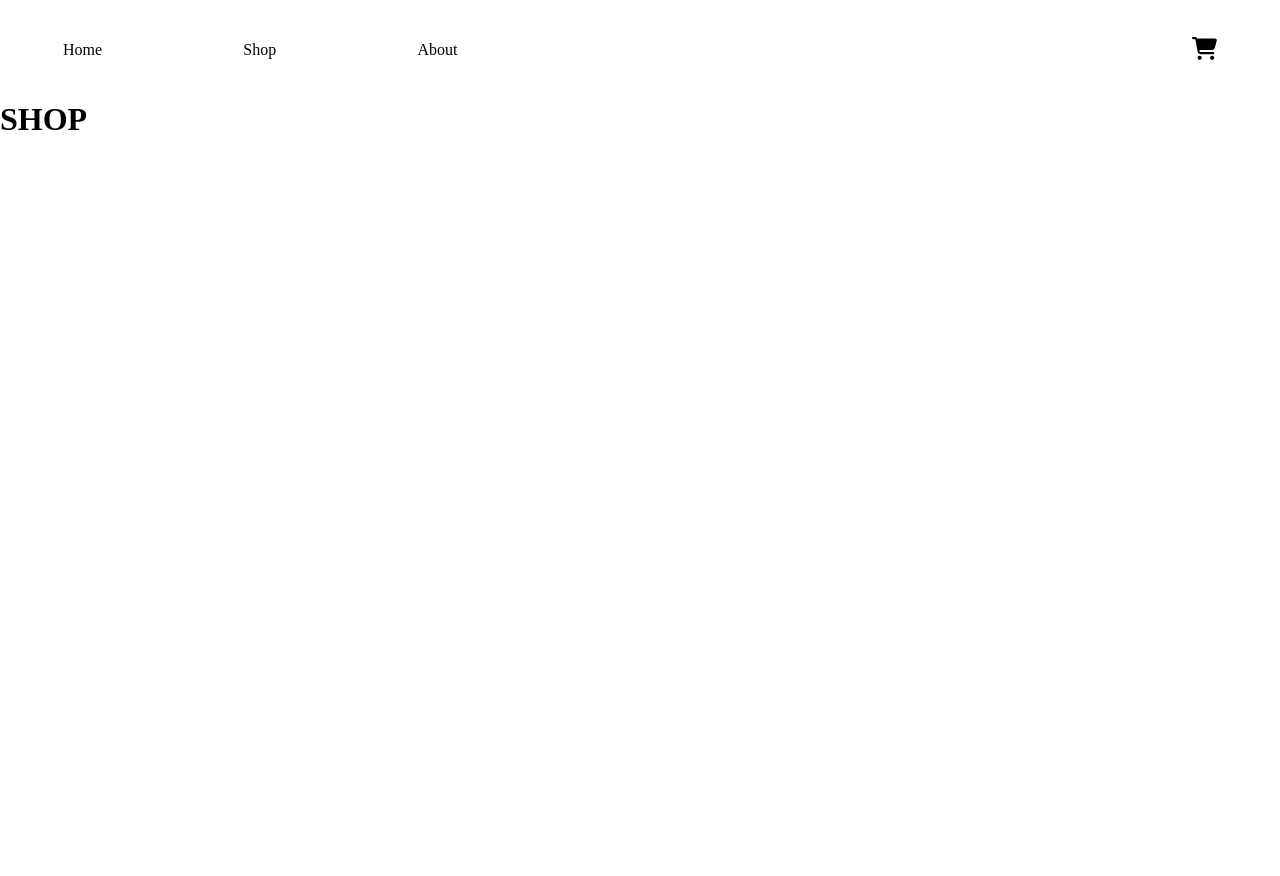
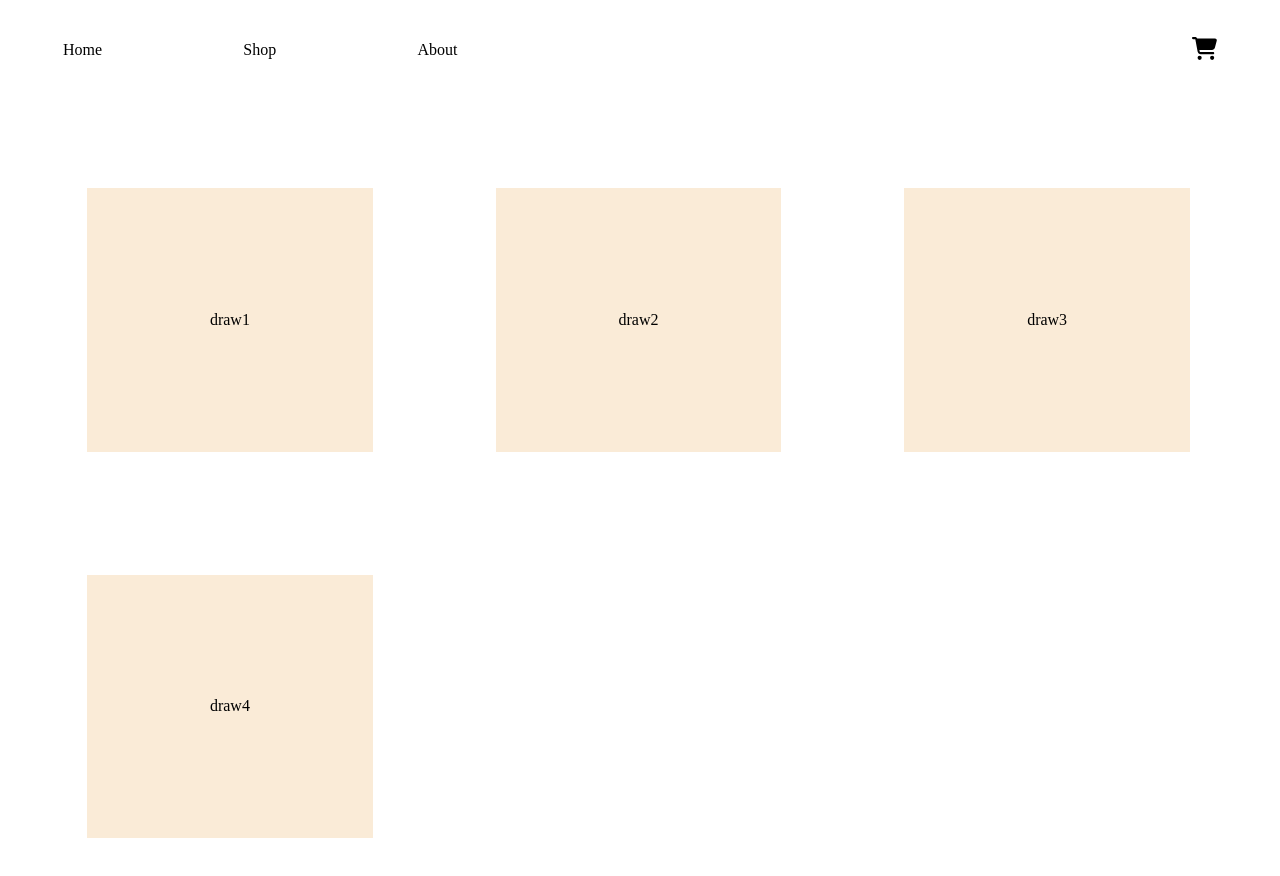
Before and after one commit to franema/shopping-cart, a React (Create React App) app: page /shop in a window 1280 px wide. Shown: the top 876 px of the page. Built offline with nearby package versions, Linux system fonts and the light colour scheme.

Commit message:
Allows to add a product to the cart

```diff
--- a/src/Pages/Shop.js
+++ b/src/Pages/Shop.js
@@ -1,11 +1,16 @@
 import React from 'react'
 import Navbar from '../Components/Navbar'
+import { products } from '../Products/AllProducts'
 
-function Shop() {
+function Shop( { addProduct } ) {
+
+
   return (
     <div>
       <Navbar></Navbar>
-      <h1>SHOP</h1>
+      <div className='shop-container'>
+        {products.map(product => (<div key={product} onClick={(e) => addProduct(e.target)} className='product'> {product} </div> ))}
+      </div>
     </div>
   )
 }
```
